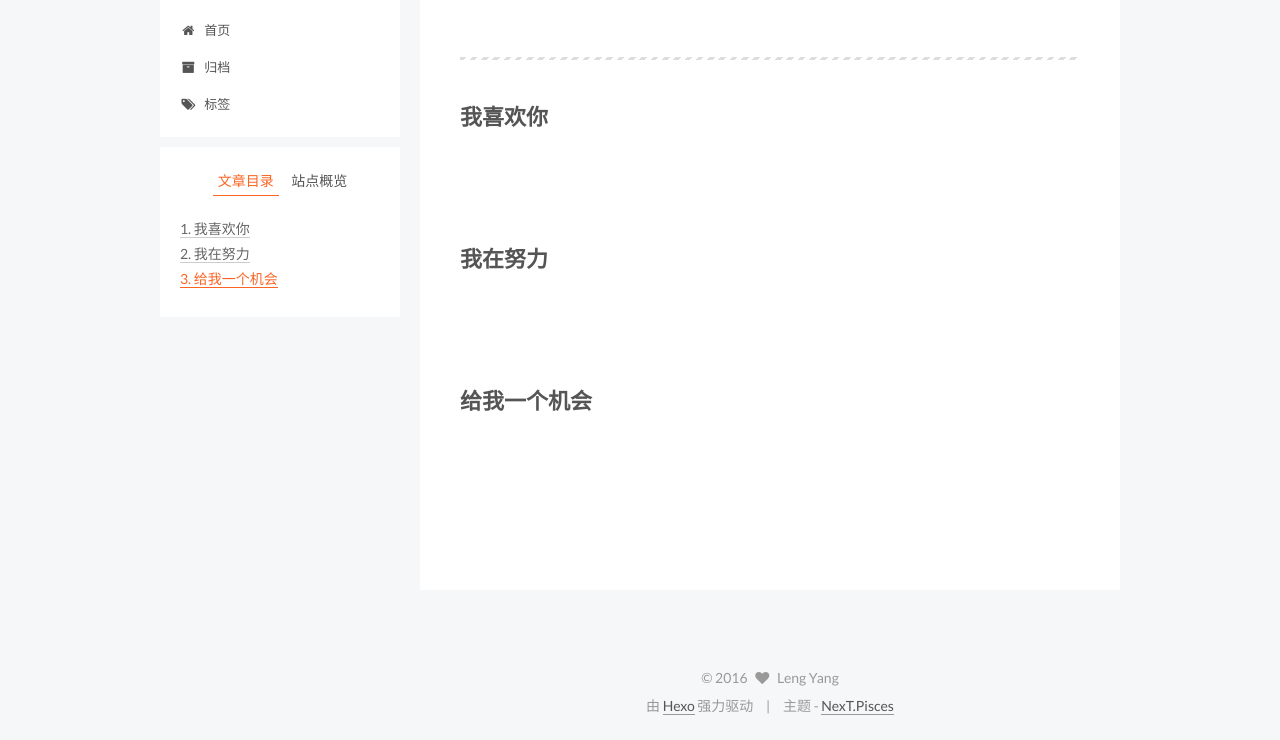
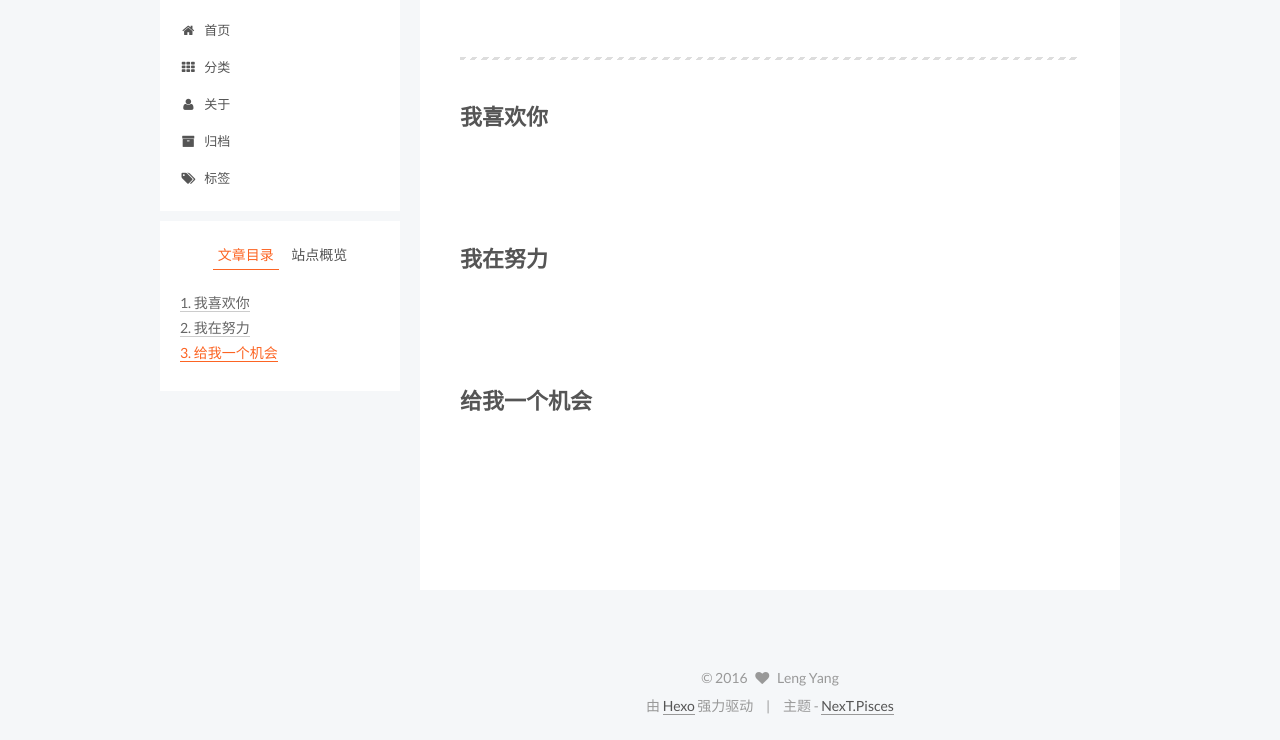
Before and after one commit to cooldsun/cooldsun.github.io, a plain HTML site: page 2016/09/25/hello-world/index.html in a window 1280 px wide. Shown: the part 113-853 px from the top of the page. Drawn offline with Linux system fonts and the light colour scheme; a script that the page names is missing.

Commit message:
Site updated: 2016-10-03 14:01:28

```diff
--- a/2016/09/25/hello-world/index.html
+++ b/2016/09/25/hello-world/index.html
@@ -191,6 +191,26 @@
               <i class="menu-item-icon fa fa-fw fa-home"></i> <br />
 
             首页
+          </a>
+        </li>
+
+
+        <li class="menu-item menu-item-categories">
+          <a href="/categories" rel="section">
+
+              <i class="menu-item-icon fa fa-fw fa-th"></i> <br />
+
+            分类
+          </a>
+        </li>
+
+
+        <li class="menu-item menu-item-about">
+          <a href="/about" rel="section">
+
+              <i class="menu-item-icon fa fa-fw fa-user"></i> <br />
+
+            关于
           </a>
         </li>
 
--- a/css/main.css
+++ b/css/main.css
@@ -1549,7 +1549,7 @@
   width: 4px;
   height: 4px;
   border-radius: 50%;
-  background: #be6eff;
+  background: #69a3ff;
 }
 .links-of-blogroll {
   font-size: 13px;
```
Also changed, not shown: archives/2016/09/index.html (+20 -0 lines), archives/2016/index.html (+20 -0 lines), archives/index.html (+20 -0 lines), index.html (+20 -0 lines).
